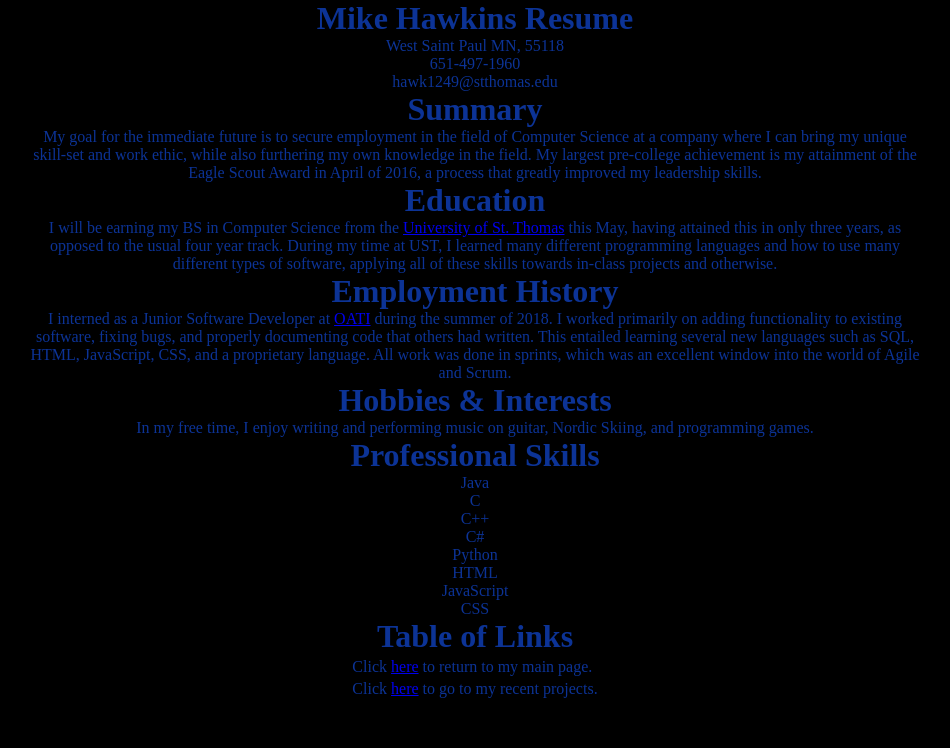
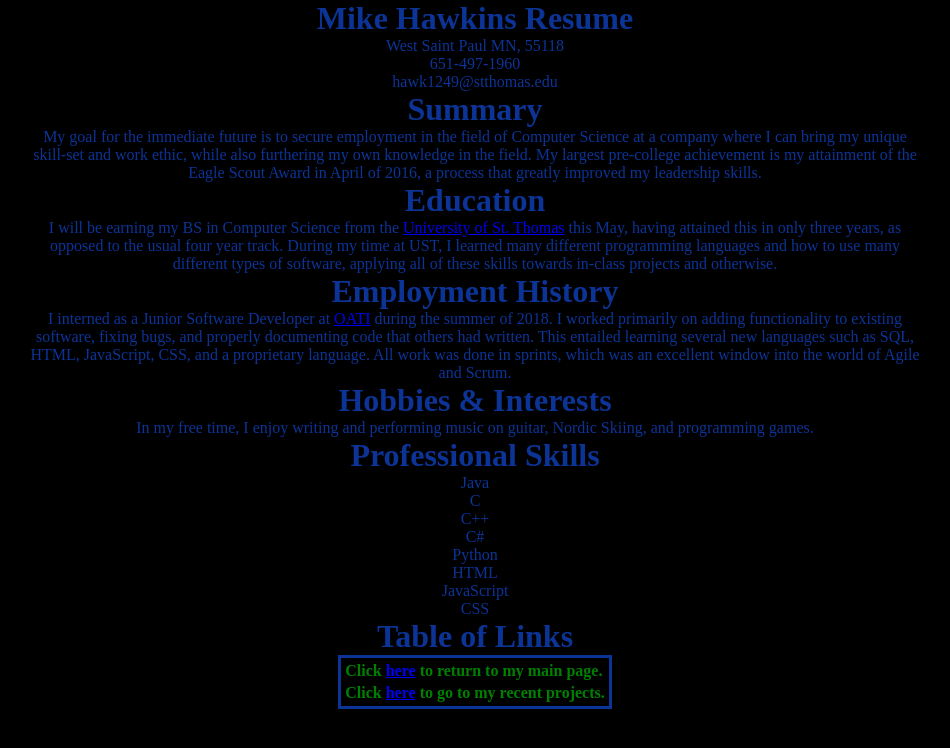
Before and after one commit to hawk5963/hawk5963_site, a plain HTML site: page resume.html in a window 1280 px wide. Shown: the whole page, without its empty margins (165-1115 px from the left). Drawn offline with Linux system fonts and the light colour scheme.

Commit message:
Update resume.html

```diff
--- a/resume.html
+++ b/resume.html
@@ -22,7 +22,7 @@
 			<h2 id = "centernormal">Professional Skills</h2>
 			<p id = "p1">Java <br> C <br> C++ <br> C# <br> Python <br> HTML <br> JavaScript <br> CSS </p1>
 			<h2 id = "centertable">Table of Links</h2>
-			<table id = "serialkillerfont">
+			<table id = "sfont">
 
 				<tr>
 					<td>Click <a href="index.html">here</a> to return to my main page.</td>
```
